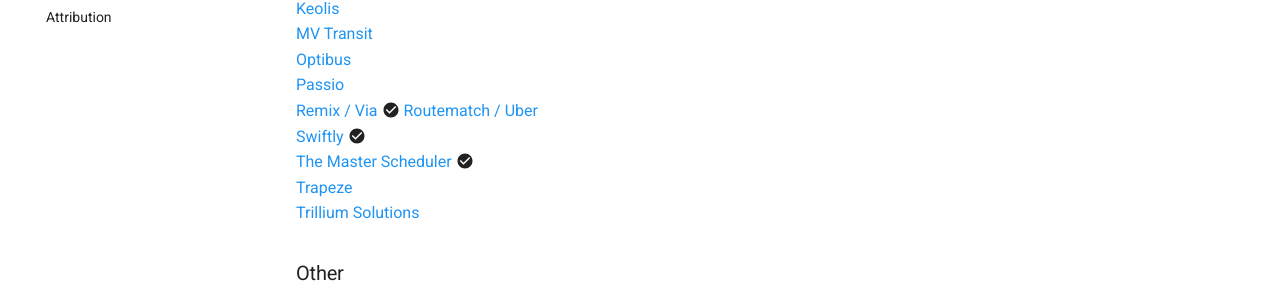
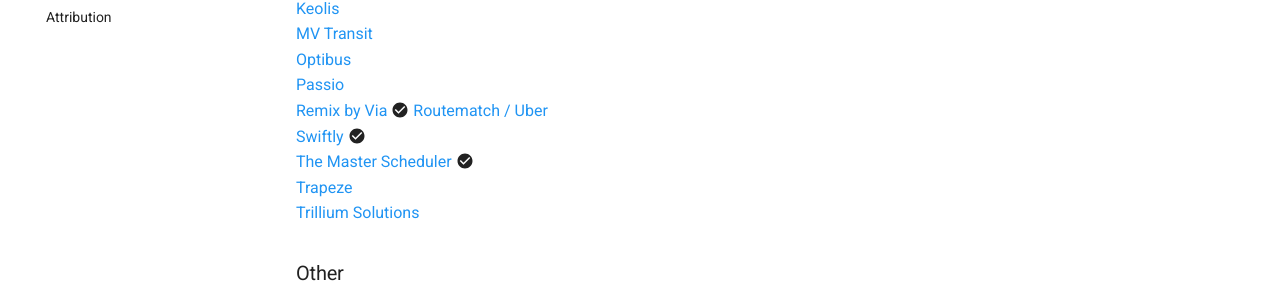
Before and after one commit to cal-itp/operational-data-standard, an MkDocs documentation site: the page built from docs/about/working-group.md, in a window 1280 px wide and 900 px high, scrolled down 994 px. Shown: the part 288-580 px from the top of the window. Built offline with MkDocs 1.6.1 and Material for MkDocs 9.7.7, drawn with Linux system fonts in a browser that asks for light colours; nearby versions of some CDN libraries; comment, search, counter and statistics services are not loaded.

Commit message:
fix typo

```diff
--- a/docs/about/working-group.md
+++ b/docs/about/working-group.md
@@ -42,7 +42,7 @@
 [MV Transit](https://www.mvtransit.com/)
 [Optibus](https://www.optibus.com/)
 [Passio](https://passiotech.com/)
-[Remix / Via](https://www.remix.com/)  :material-check-circle:
+[Remix by Via](https://www.remix.com/)  :material-check-circle:
 [Routematch / Uber](https://www.routematch.com/)
 [Swiftly](https://www.goswift.ly/) :material-check-circle:
 [The Master Scheduler](https://themasterscheduler.com/) :material-check-circle:
```
Also changed, not shown: docs/index.md (+1 -1 lines).
